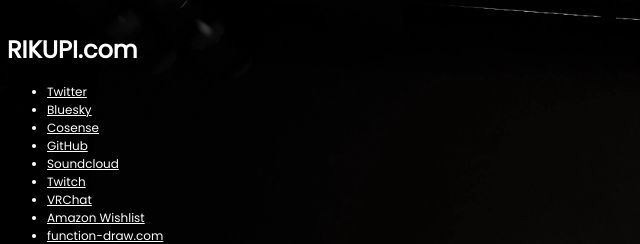
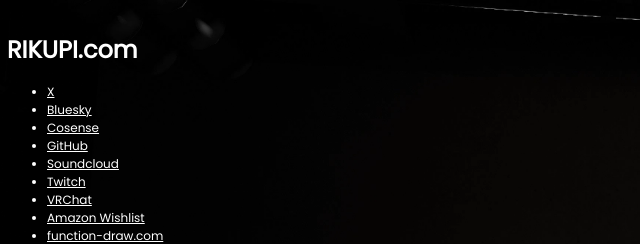
Before and after one commit to rikupi/rikupi.github.io, a plain HTML site: page index.html in a window 1280 px wide. Shown: the top 244 px of the page, 9-649 px from the left. Drawn offline with Linux system fonts and the light colour scheme.

Commit message:
change link

```diff
--- a/index.html
+++ b/index.html
@@ -20,7 +20,7 @@
     </header>
     <nav>
         <ul>
-            <li><a href="https://twitter.com/rikupi_vrc">Twitter</a></li>
+            <li><a href="https://x.com/rikupi_vrc">X</a></li>
             <li><a href="https://bsky.app/profile/rikupi.com">Bluesky</a></li>
             <li><a href="https://scrapbox.io/rikupi/">Cosense</a></li>
             <li><a href="https://github.com/rikupi">GitHub</a></li>
```
